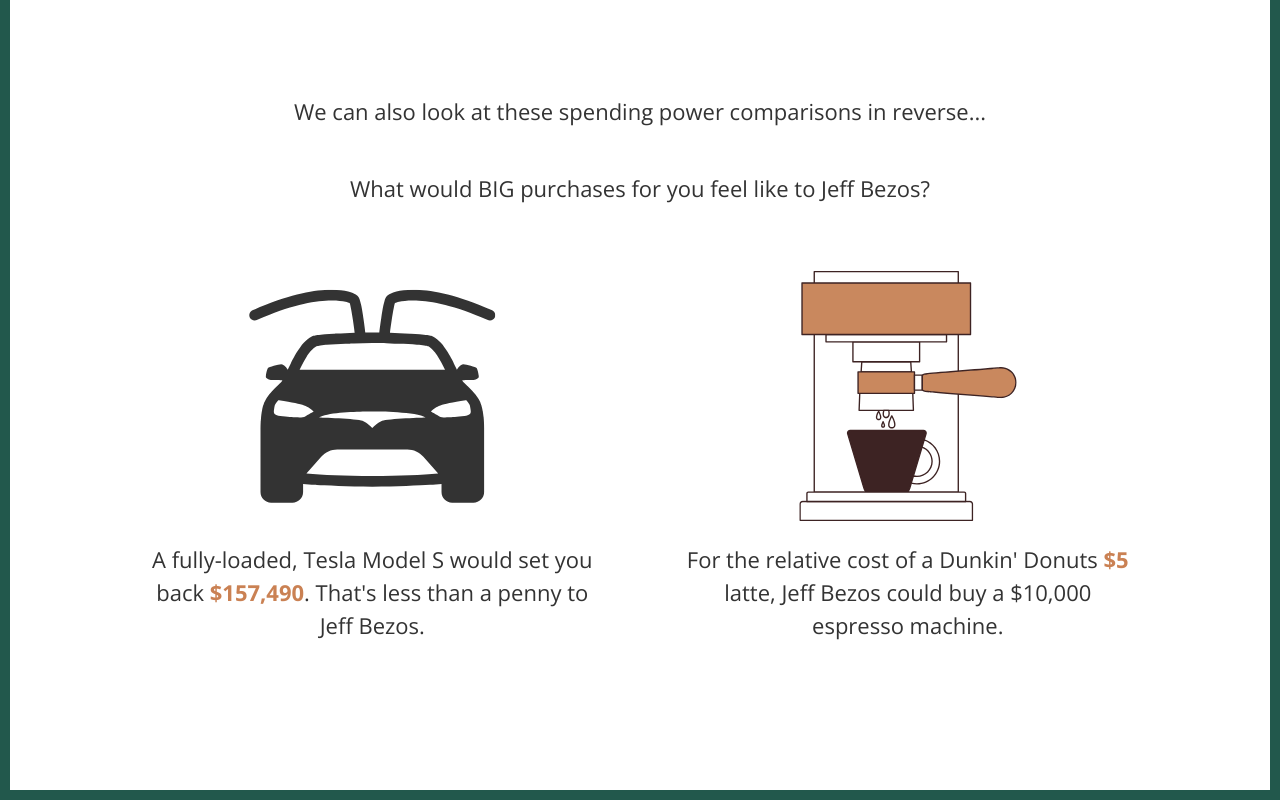
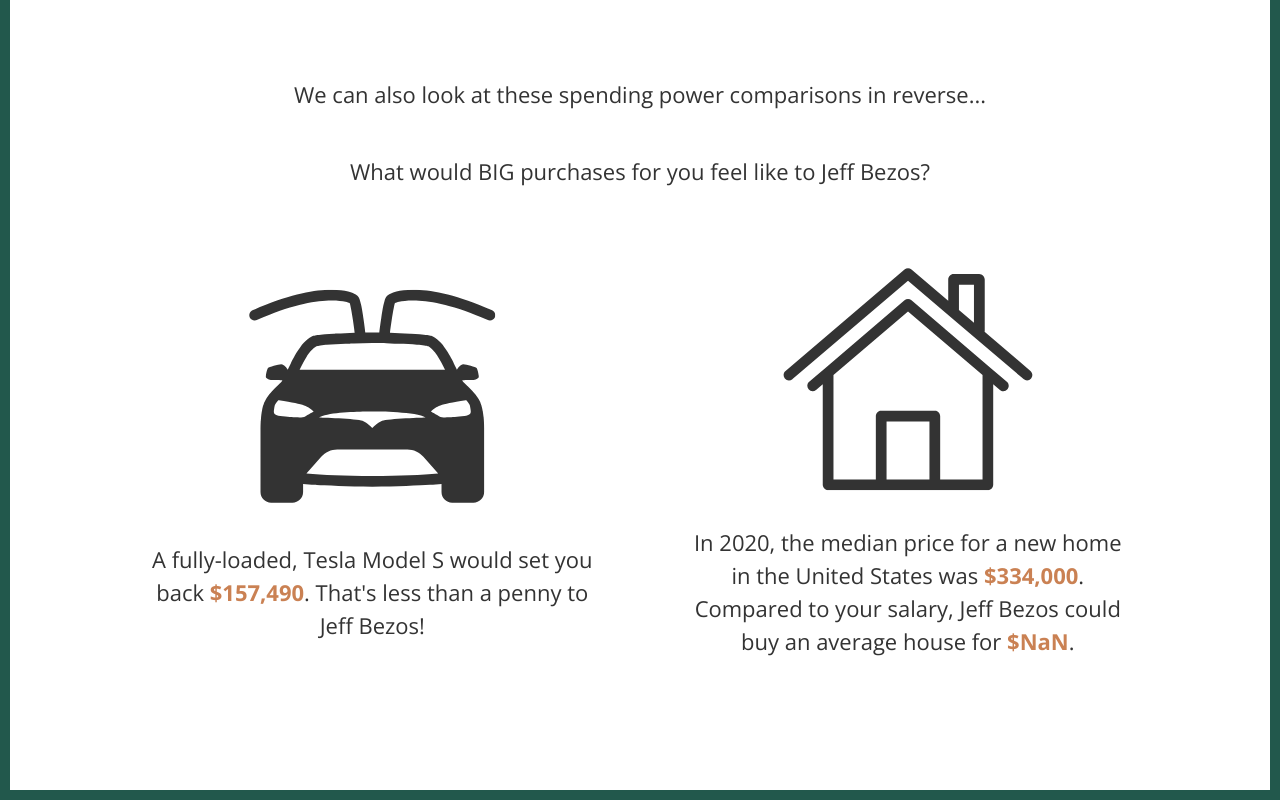
Before and after one commit to joegelay/you-vs-a-billionaire, a React (Create React App) app: page / in a window 1280 px wide. Shown: the part 2420-3220 px from the top of the page. Built offline with nearby package versions, Linux system fonts and the light colour scheme; a web font is replaced by a local one.

Commit message:
add home comparison

```diff
--- a/src/components/PageFour.js
+++ b/src/components/PageFour.js
@@ -1,10 +1,10 @@
-import chooseLatteComparisonImage from "../functions/chooseLatteComparisonImage.js";
-import chooseLatteComparisonText from "../functions/chooseLatteComparisonText.js";
 import Tesla from "../svgs/tesla.svg";
+import House from "../svgs/house.svg";
 
 export default function PageFour(props) {
   const { multiplier } = props;
   const teslaCost = 157490;
+  const houseCost = 334000;
 
   const chooseTeslaText = () => {
     const bezosCost = (teslaCost / multiplier).toFixed(2);
@@ -41,20 +41,23 @@
           />
           <h2>
             A fully-loaded, Tesla Model S would set you back
-            <strong> $157,490</strong>. {chooseTeslaText()}.
+            <strong> $157,490</strong>. {chooseTeslaText()}!
           </h2>
         </div>
 
         <div className="column flex-column col-1-margin">
           <img
-            id={chooseLatteComparisonImage(multiplier).id}
-            className="page-two-image"
-            src={chooseLatteComparisonImage(multiplier).src}
-            alt={chooseLatteComparisonImage(multiplier).alt}
+            id="house"
+            className="page-four-image"
+            src={House}
+            alt="A house"
           />
           <h2>
-            For the relative cost of a Dunkin' Donuts <strong>$5</strong> latte,
-            Jeff Bezos could buy {chooseLatteComparisonText(multiplier)}
+            In 2020, the median price for a new home in the United States was
+            <strong> $334,000</strong>.
+            <br />
+            Compared to your salary, Jeff Bezos could buy an average house for
+            <strong> ${(houseCost / multiplier).toFixed(2)}</strong>.
           </h2>
         </div>
       </div>
```
Also changed, not shown: src/svgs/house.svg (added).
